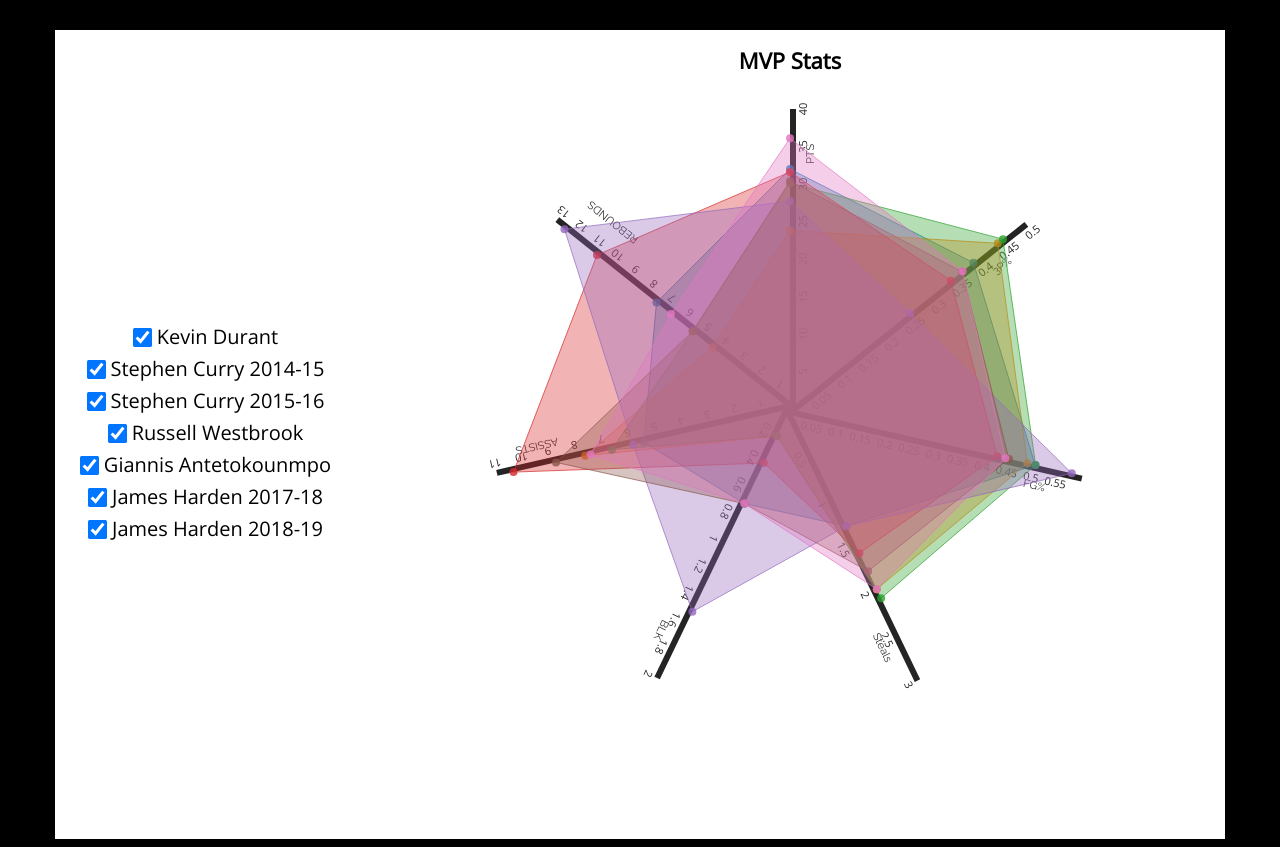
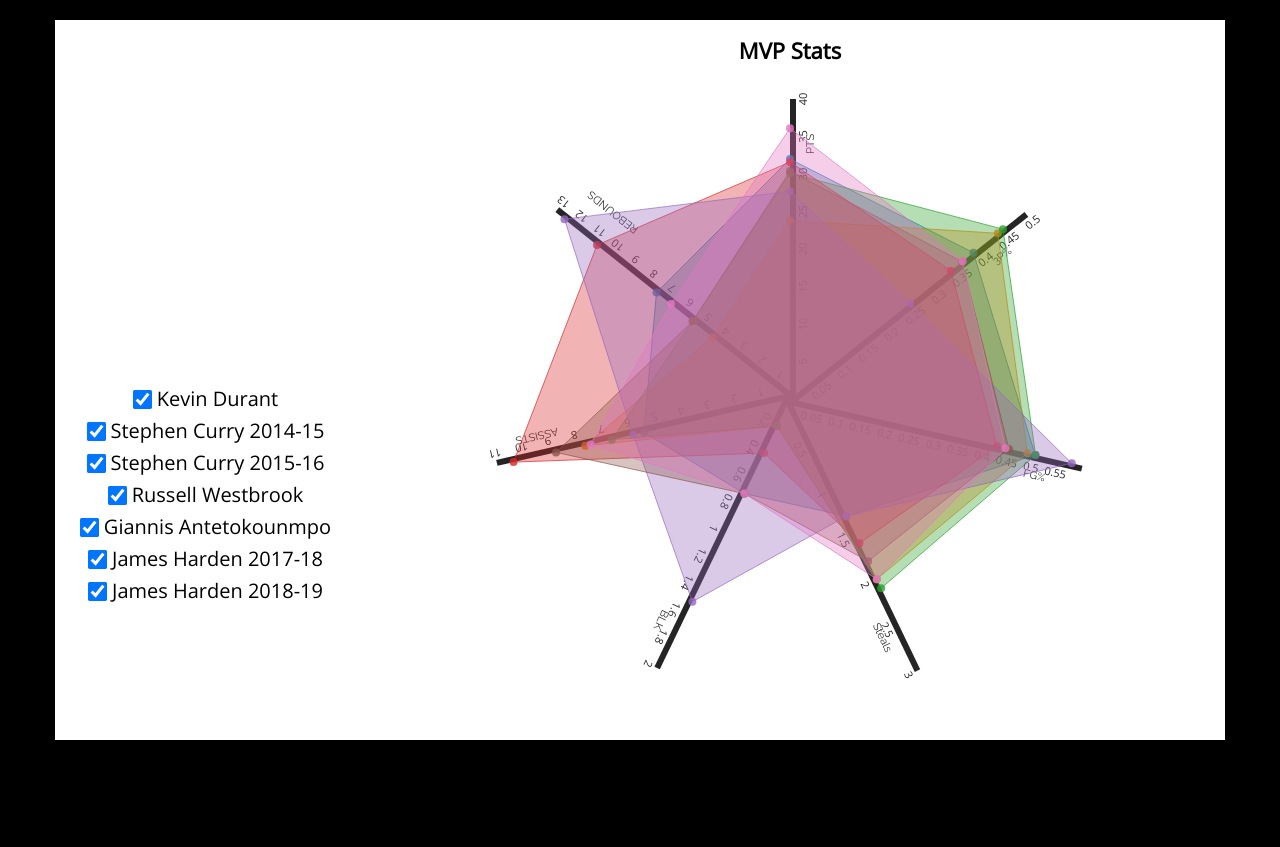
Before and after one commit to juania1-1529573/Radar-Chart-NBA-MVP, a plain HTML site: page index.html in a window 1280 px wide. After the commit the page ends 800 px from the top, so only its background shows below. Drawn offline with nearby package versions, Linux system fonts and the light colour scheme.

Commit message:
fixed some css

```diff
--- a/style.css
+++ b/style.css
@@ -5,7 +5,7 @@
   min-height: 700px;
   justify-content: center;
   align-items: center;
-  margin-top: 30px;
+  margin-top: 20px;
 }
 
 span {
@@ -32,8 +32,7 @@ input[type=checkbox] {
   display: block;
   justify-content: center;
   align-content: center;
-  padding-top: 25%;
-  padding-bottom: 25%;
+  padding-top: 20%;
 }
 
 .right-side-container{
```
